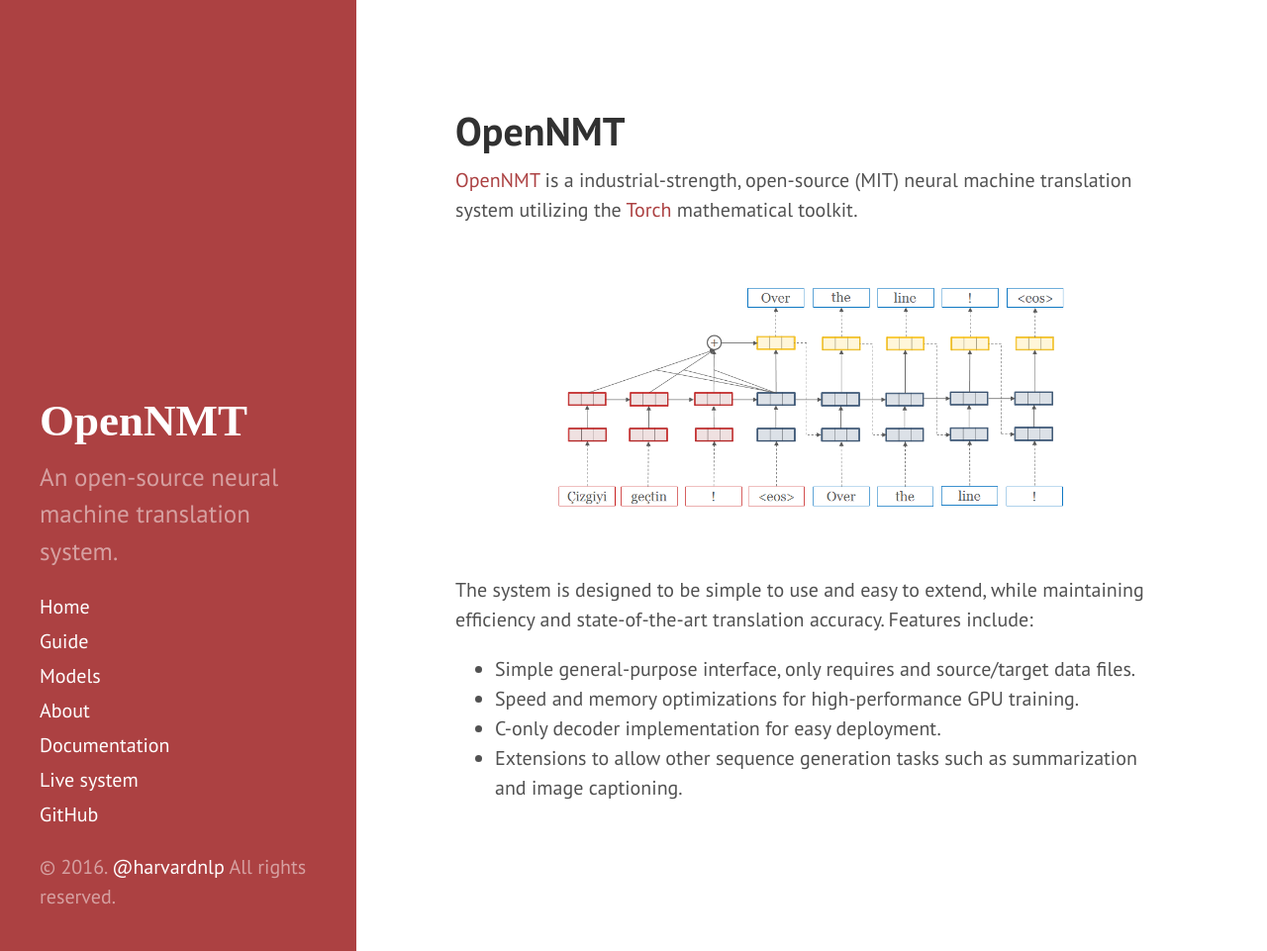
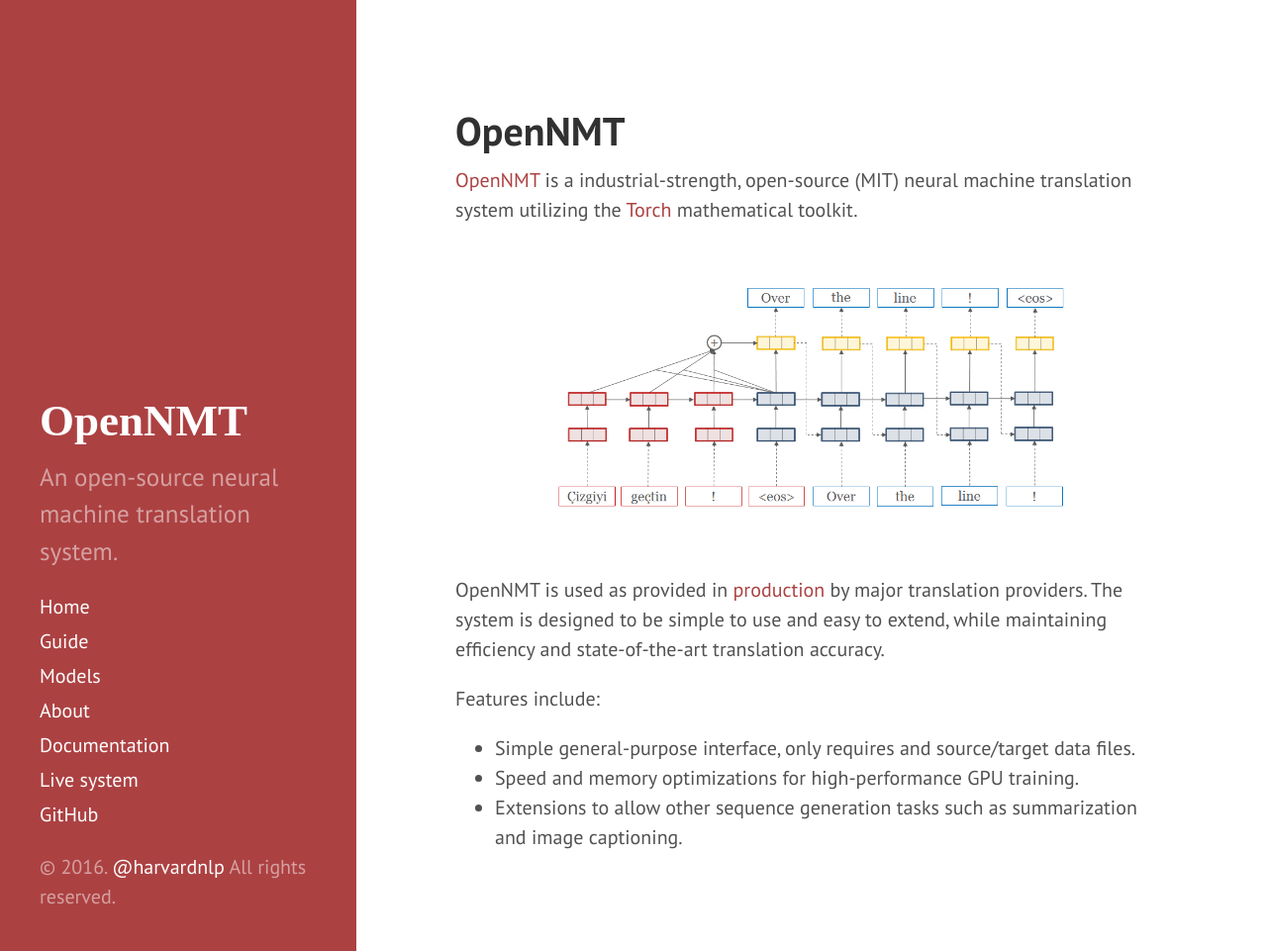
Before and after one commit to OpenNMT/opennmt.github.io, a Jekyll site: the page built from index.md, in a window 1280 px wide and 961 px high. Shown: the whole window at 99% size. Built offline with Jekyll 4.4.1, drawn with Linux system fonts in a browser that asks for light colours.

Commit message:
Update index.md

```diff
--- a/index.md
+++ b/index.md
@@ -11,11 +11,12 @@ open-source (MIT) neural machine translation system utilizing the
 
 <center style="padding: 40px"><img width="80%" src="http://opennmt.github.io/simple-attn.png" /></center>
 
+OpenNMT is used as provided in <a href="http://demo-pnmt.systran.net/">production</a> by major translation providers.
 The system is designed to be simple to use and easy to extend, while
-maintaining efficiency and state-of-the-art translation
-accuracy. Features include:
+maintaining efficiency and state-of-the-art translation accuracy.
+
+Features include:
 
 * Simple general-purpose interface, only requires and source/target data files.
 * Speed and memory optimizations for high-performance GPU training.
-* C-only decoder implementation for easy deployment.
 * Extensions to allow other sequence generation tasks such as summarization and image captioning.
```
